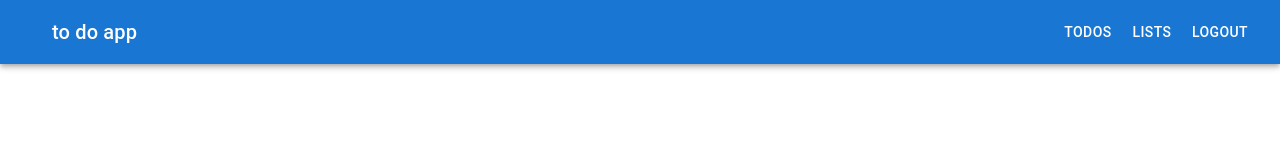
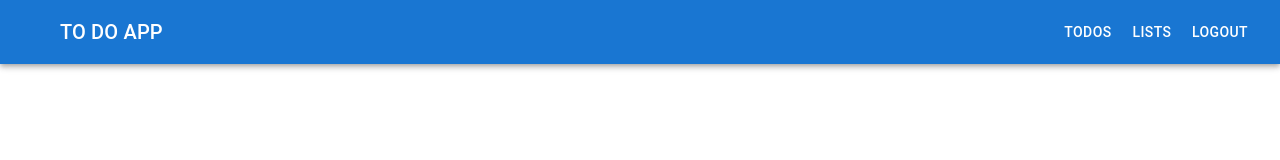
Before and after one commit to NiklasKaulfers/to-do-app-frontend, a Next.js app: page / in a window 1280 px wide. Shown: the top 160 px of the page. Built offline with nearby package versions, Linux system fonts and the light colour scheme.

Commit message:
Improved navbar

```diff
--- a/app/components/navbar.tsx
+++ b/app/components/navbar.tsx
@@ -13,9 +13,11 @@ export default function  Navbar() {
                         sx={{ mr: 2 }}
                     >
                     </IconButton>
-                    <Typography variant="h6" component="div" sx={{ flexGrow: 1 }}>
-                        to do app
-                    </Typography>
+                    <Button href="/" color="inherit" component="div" sx={{ flexGrow: 1 }}>
+                        <Typography  variant="h6" sx={{ flexGrow: 1 }}>
+                            to do app
+                        </Typography>
+                    </Button>
                     <Button href="/todos" color="inherit">todos</Button>
                     <Button href="/lists" color="inherit">lists</Button>
                     <Button color="inherit">logout</Button>
```
